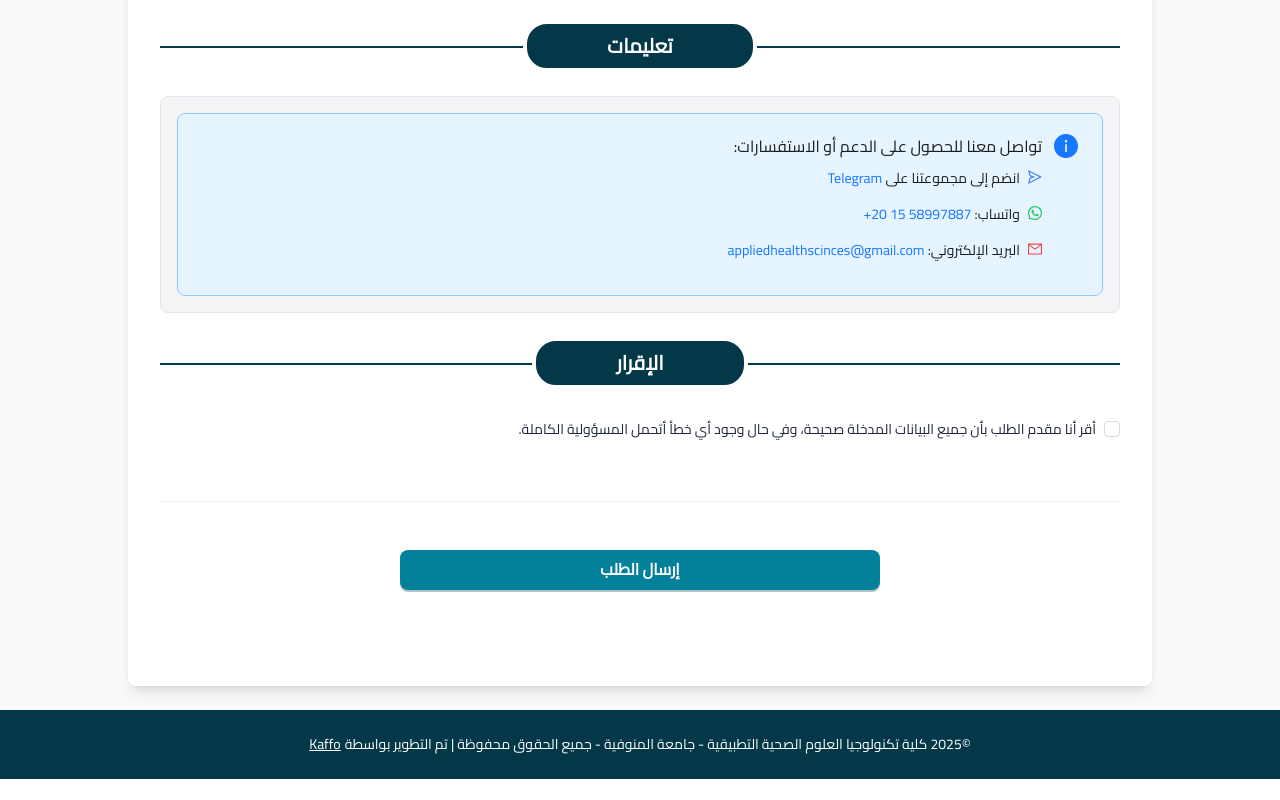
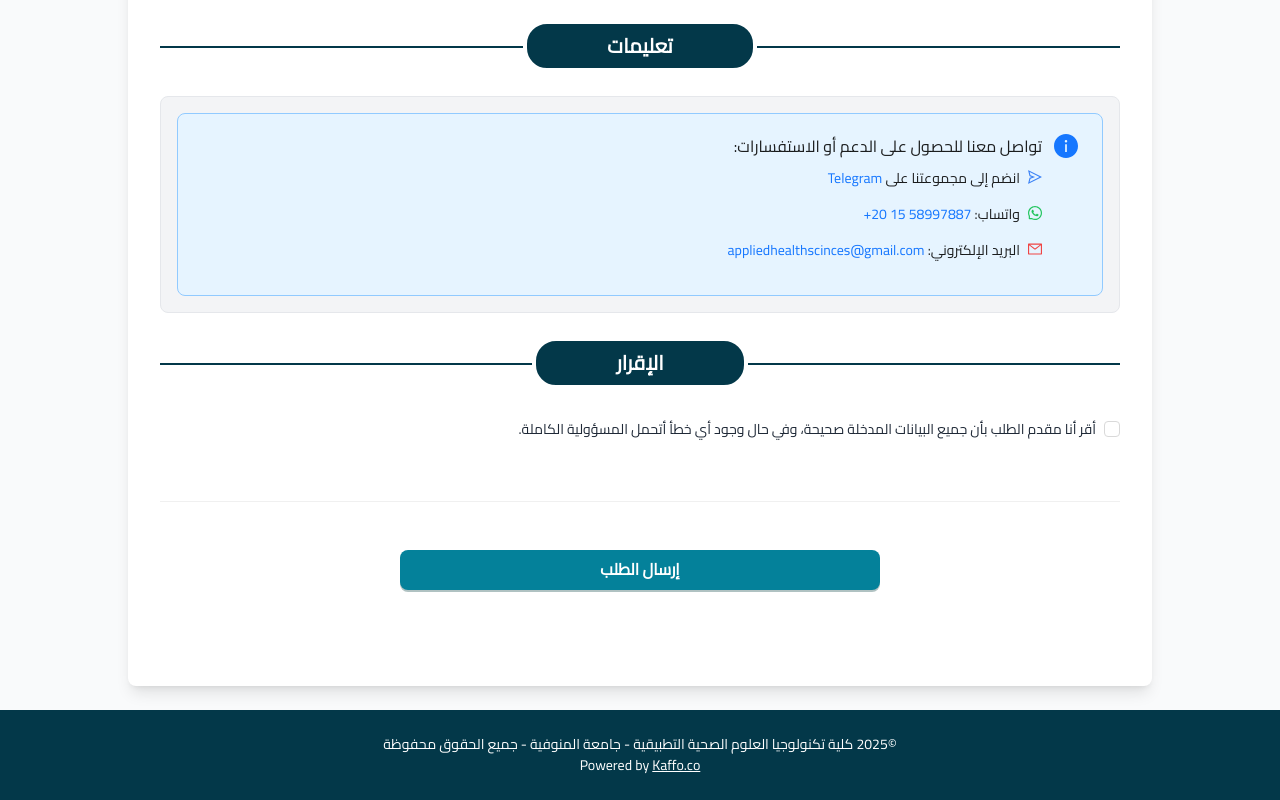
Before and after one commit to dev-ahmed-hatem/admission, a React (Vite) app in the folder frontend/: page /admissions/apply in a window 1280 px wide. Shown: the part 2546-3346 px from the top of the page. Before the commit the page ends 3325 px from the top, so only its background shows below. Built offline with nearby package versions, Linux system fonts and the light colour scheme.

Commit message:
powered by kaffo.co

```diff
--- a/frontend/src/pages/admissions/AdmissionsPage.tsx
+++ b/frontend/src/pages/admissions/AdmissionsPage.tsx
@@ -27,11 +27,11 @@ const AdmissionsPage: React.FC = () => {
         {isAdmissions ? <AdmissionsHome /> : <Outlet />}
 
         {/* FOOTER */}
-        <Footer className="bg-calypso-950 text-white py-6 flex flex-wrap gap-1 justify-center items-center text-center">
+        <Footer className="bg-calypso-950 text-white py-6 gap-1 justify-center items-center text-center">
           {/* <div className="flex gap-2 text-sm"> */}
           <span>
             ©2025 كلية تكنولوجيا العلوم الصحية التطبيقية - جامعة المنوفية - جميع
-            الحقوق محفوظة | تم التطوير بواسطة
+            الحقوق محفوظة <br /> Powered by{" "}
           </span>
           <a
             href="https://kaffo.co/"
@@ -39,7 +39,7 @@ const AdmissionsPage: React.FC = () => {
             rel="noopener noreferrer"
             className="underline"
           >
-            Kaffo
+            Kaffo.co
           </a>
           {/* </div> */}
         </Footer>
--- a/frontend/src/pages/admissions/RegistrationFormPage.tsx
+++ b/frontend/src/pages/admissions/RegistrationFormPage.tsx
@@ -817,7 +817,7 @@ const RegistrationFormPage: React.FC = () => {
 
                 <Row gutter={[16, 16]}>
                   <Col xs={24}>
-                    <div className="bg-gray-100 p-4 rounded-lg border text-right space-y-4">
+                    <div className="bg-gray-100 p-2 md:p-4 rounded-lg border text-right space-y-4">
                       <Alert
                         message="تواصل معنا للحصول على الدعم أو الاستفسارات:"
                         description={
```
